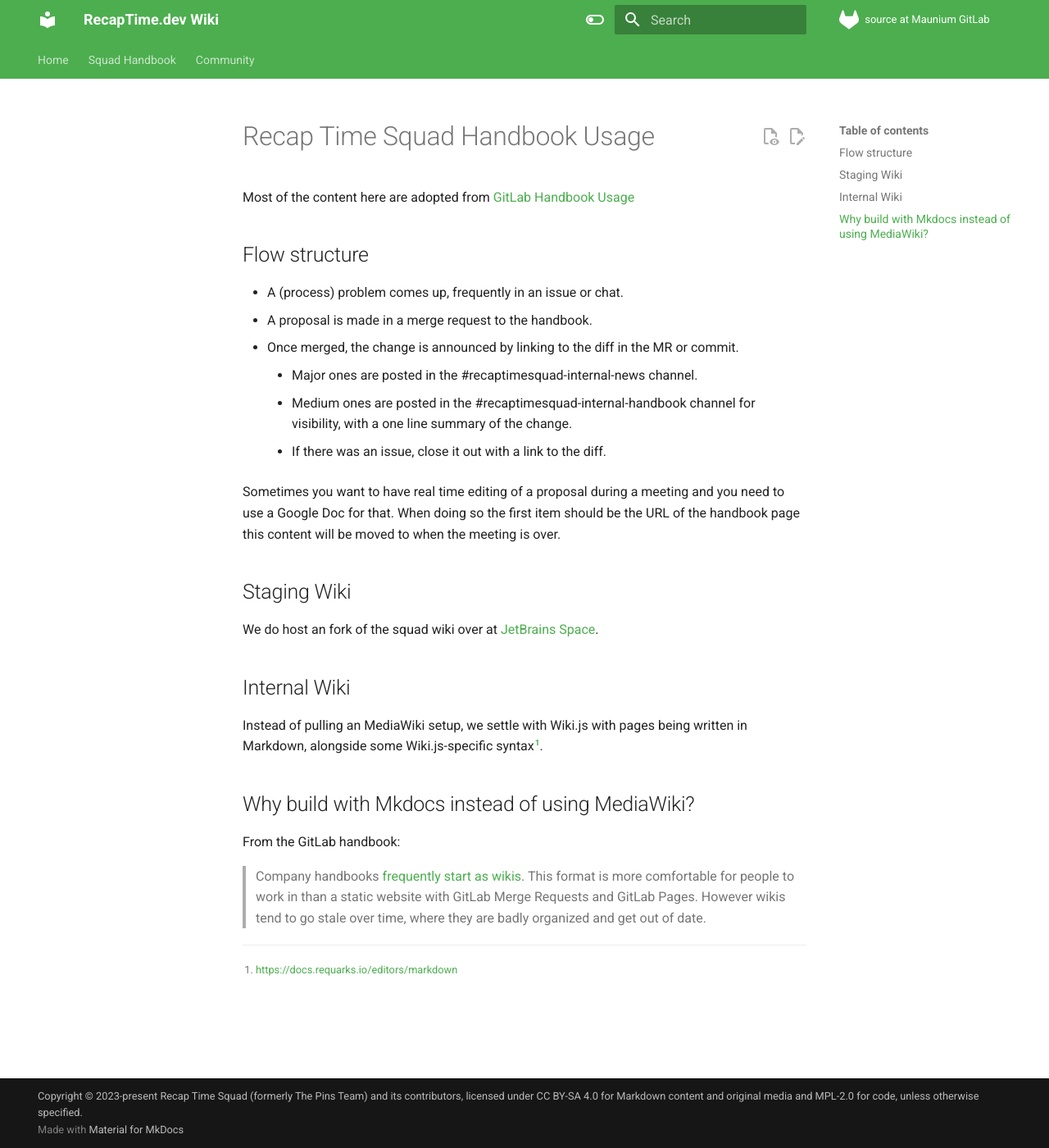
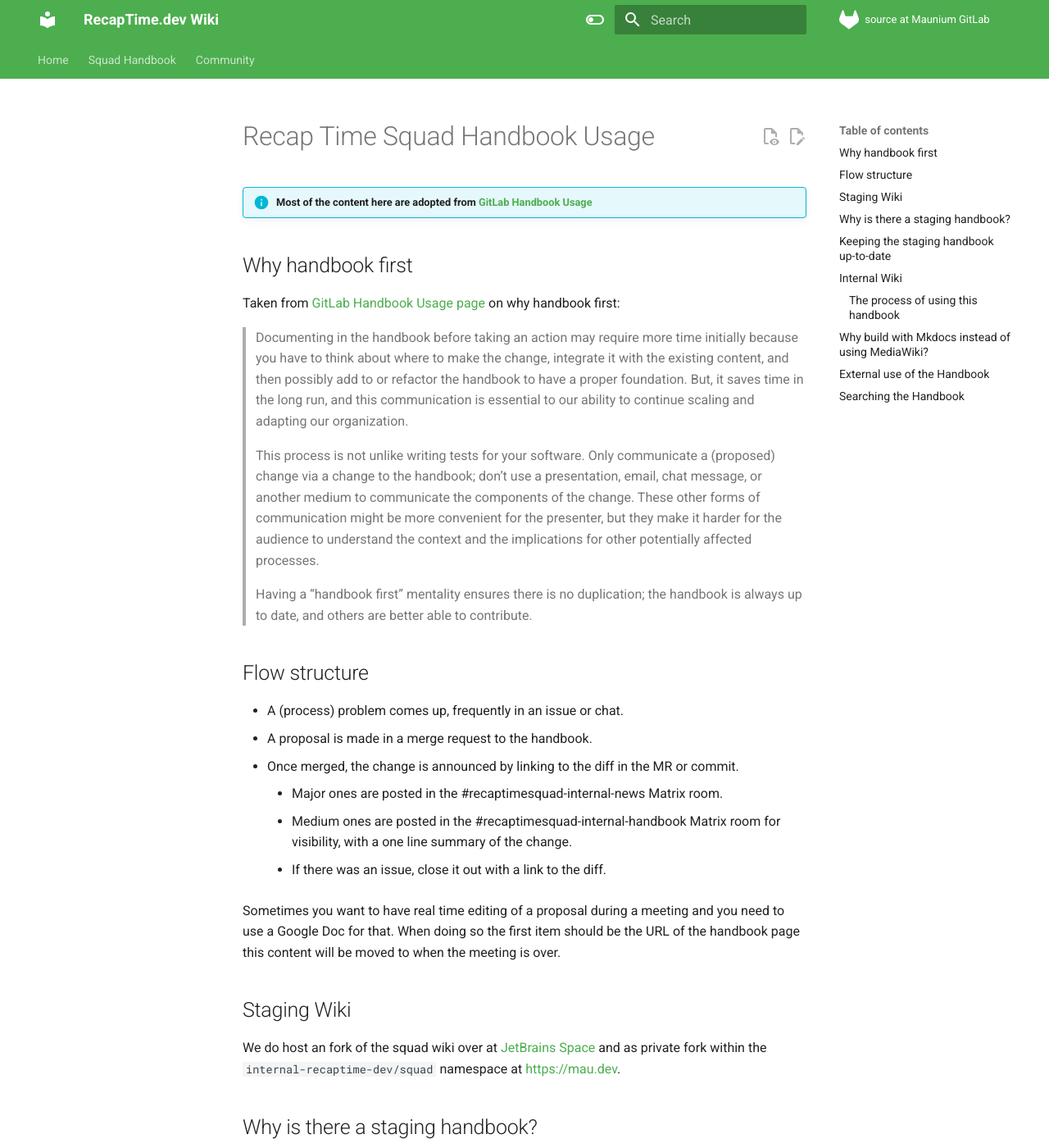
Before and after one commit to recaptime-dev/squad-wiki, an MkDocs documentation site: the page built from content/handbook/handbook-usage.md, in a window 1280 px wide and 1400 px high. Shown: the whole window at 82% size. Built offline with MkDocs 1.6.1 and Material for MkDocs 9.7.7, drawn with Linux system fonts in a browser that asks for light colours; some of the changed text lies outside the part shown.

Commit message:
docs(handbook): update usage guide and homepage
Also working on open-source related docs there.

Signed-off-by: Andrei Jiroh Halili <ajhalili2006@andreijiroh.eu.org>

```diff
--- a/content/handbook/handbook-usage.md
+++ b/content/handbook/handbook-usage.md
@@ -1,30 +1,95 @@
 # Recap Time Squad Handbook Usage
 
-Most of the content here are adopted from [GitLab Handbook Usage](https://handbook.gitlab.com/handbook/handbook-usage/)
+!!! info "Most of the content here are adopted from [GitLab Handbook Usage](https://handbook.gitlab.com/handbook/handbook-usage/)"
+
+## Why handbook first
+
+Taken from [GitLab Handbook Usage page](https://handbook.gitlab.com/handbook/handbook-usage/#why-handbook-first)
+on why handbook first:
+
+> Documenting in the handbook before taking an action may require more time
+> initially because you have to think about where to make the change, integrate
+> it with the existing content, and then possibly add to or refactor the handbook
+> to have a proper foundation. But, it saves time in the long run, and this communication
+> is essential to our ability to continue scaling and adapting our organization.
+>
+> This process is not unlike writing tests for your software. Only communicate a
+> (proposed) change via a change to the handbook; don’t use a presentation, email,
+> chat message, or another medium to communicate the components of the change.
+> These other forms of communication might be more convenient for the presenter,
+> but they make it harder for the audience to understand the context and the
+> implications for other potentially affected processes.
+>
+> Having a “handbook first” mentality ensures there is no duplication; the
+> handbook is always up to date, and others are better able to contribute.
 
 ## Flow structure
 
 * A (process) problem comes up, frequently in an issue or chat.
 * A proposal is made in a merge request to the handbook.
 * Once merged, the change is announced by linking to the diff in the MR or commit.
-    * Major ones are posted in the #recaptimesquad-internal-news channel.
-    * Medium ones are posted in the #recaptimesquad-internal-handbook channel for visibility, with a one line summary of the change.
+    * Major ones are posted in the #recaptimesquad-internal-news Matrix room.
+    * Medium ones are posted in the #recaptimesquad-internal-handbook Matrix room for visibility, with a one line summary of the change.
     * If there was an issue, close it out with a link to the diff.
 
 Sometimes you want to have real time editing of a proposal during a meeting and you need to use a Google Doc for that. When doing so the first item should be the URL of the handbook page this content will be moved to when the meeting is over.
 
 ## Staging Wiki
 
-We do host an fork of the squad wiki over at [JetBrains Space](https://recaptime.jetbrains.space/p/wiki-staging).
+We do host an fork of the squad wiki over at [JetBrains Space](https://recaptime.jetbrains.space/p/wiki/repositories/staging) and as private fork within the `internal-recaptime-dev/squad` namespace at <https://mau.dev>.
+
+## Why is there a staging handbook?
+
+TBD
+
+## Keeping the staging handbook up-to-date
+
+TBD
 
 ## Internal Wiki
 
-Instead of pulling an MediaWiki setup, we settle with Wiki.js with pages being written in Markdown, alongside some Wiki.js-specific syntax[^1].
+Instead of pulling an MediaWiki setup, we settle with [Wiki.js](https://js.wiki) with pages being written in Markdown, alongside some Wiki.js-specific syntax[^1].
 
 [^1]: https://docs.requarks.io/editors/markdown
+
+### The process of using this handbook
+
+While generally the contents mirror the public handbook/wiki, only add items to the internal handbook that fall into the not public category. Everything else should be added to our public team handbook.
+
+For ACLs, use wiki tags to scope access to specific user groups. The internal wiki admins will usually manage access behind the scenes.
 
 ## Why build with Mkdocs instead of using MediaWiki?
 
 From the GitLab handbook:
 
-> Company handbooks [frequently start as wikis](https://about.gitlab.com/company/culture/all-remote/handbook-first-documentation/#tools-for-building-a-handbook). This format is more comfortable for people to work in than a static website with GitLab Merge Requests and GitLab Pages. However wikis tend to go stale over time, where they are badly organized and get out of date.
+> Company handbooks [frequently start as wikis](https://about.gitlab.com/company/culture/all-remote/handbook-first-documentation/#tools-for-building-a-handbook).
+> This format is more comfortable for people to work in than a static website
+> with GitLab Merge Requests and GitLab Pages. However wikis tend to go stale
+> over time, where they are badly organized and get out of date.
+>
+> In wikis it is impossible to make proposals that touch multiple parts of a
+> page and/or multiple pages. Therefore it is hard to reorganize the handbook.
+> Because GitLab Merge Requests and GitLab Pages are based on distributed version
+> control you can split the role of submitter and approver. This allows for a
+> division of work that keeps the handbook up to date:
+>
+> * Anyone who can read the handbook can make a proposal
+> * Leaders (who tend to be short on time) only have to approve such a proposal
+>
+> Wikis also do not encourage collaboration on changes, because there is no way to
+> discuss a proposed change like there is with merge requests.
+>
+> Some wikis make it hard to view and/or link to diffs of changes, which is needed to communicate decisions.
+
+## External use of the Handbook
+
+Like GitLab, our handbook is licensed under [CC BY-SA 4.0 International](https://https://creativecommons.org/licenses/by-sa/4.0/),
+and additionally under [MPL-2.0](https://choosealicense.com/licenses/mpl-2.0/)
+as part of the squad wiki sources. Feel free to adopt them to your handbook, although
+that said, the handbook should always be specific on **what we do**, not **who we want to be**,
+and every company/community/team will need to fill out their own handbooks over time.
+
+## Searching the Handbook
+
+Material for Mkdocs has [built-in search feature](https://squidfunk.github.io/mkdocs-material/setup/setting-up-site-search)
+powered by [lunr]
```
Also changed, not shown: content/handbook/index.md (+12 -5 lines), content/handbook/open-source/index.md (added, +9 -0 lines).
